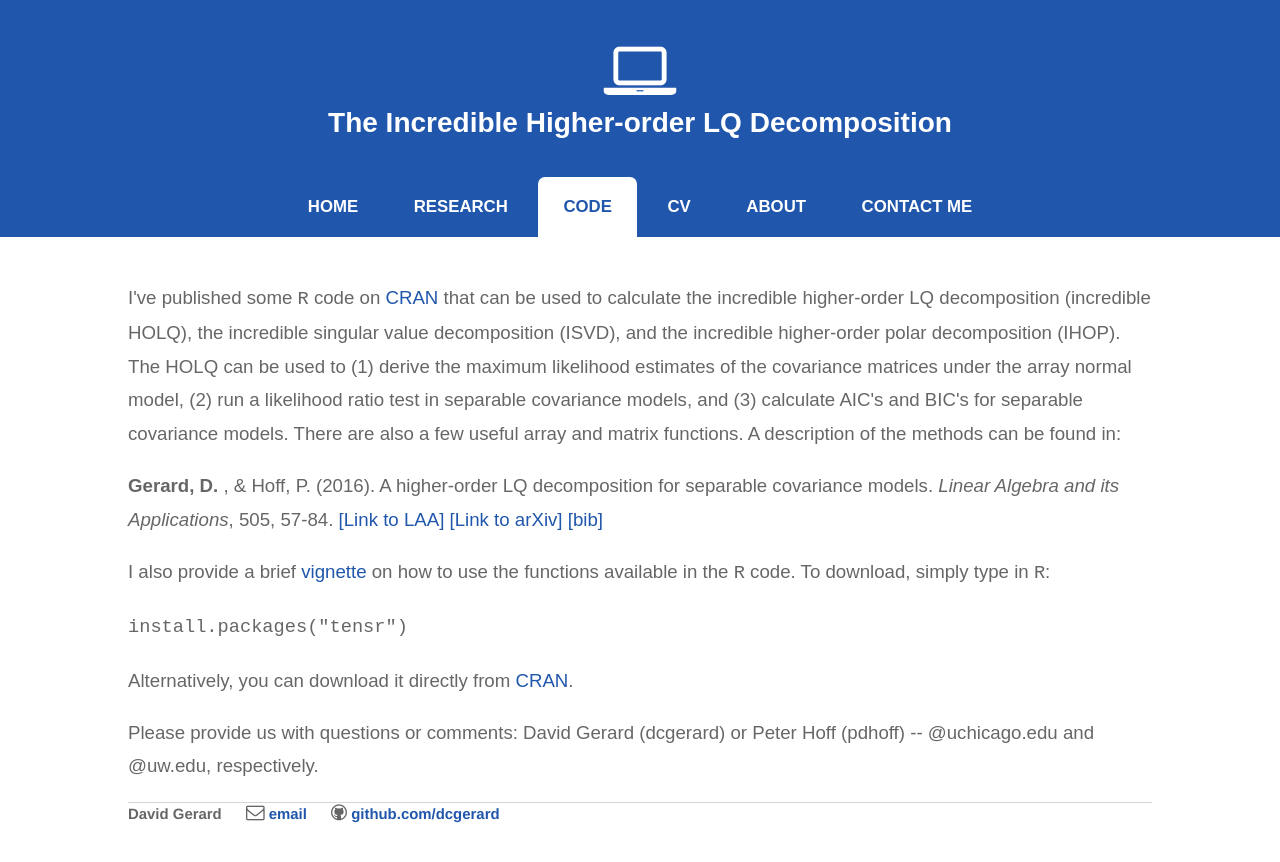
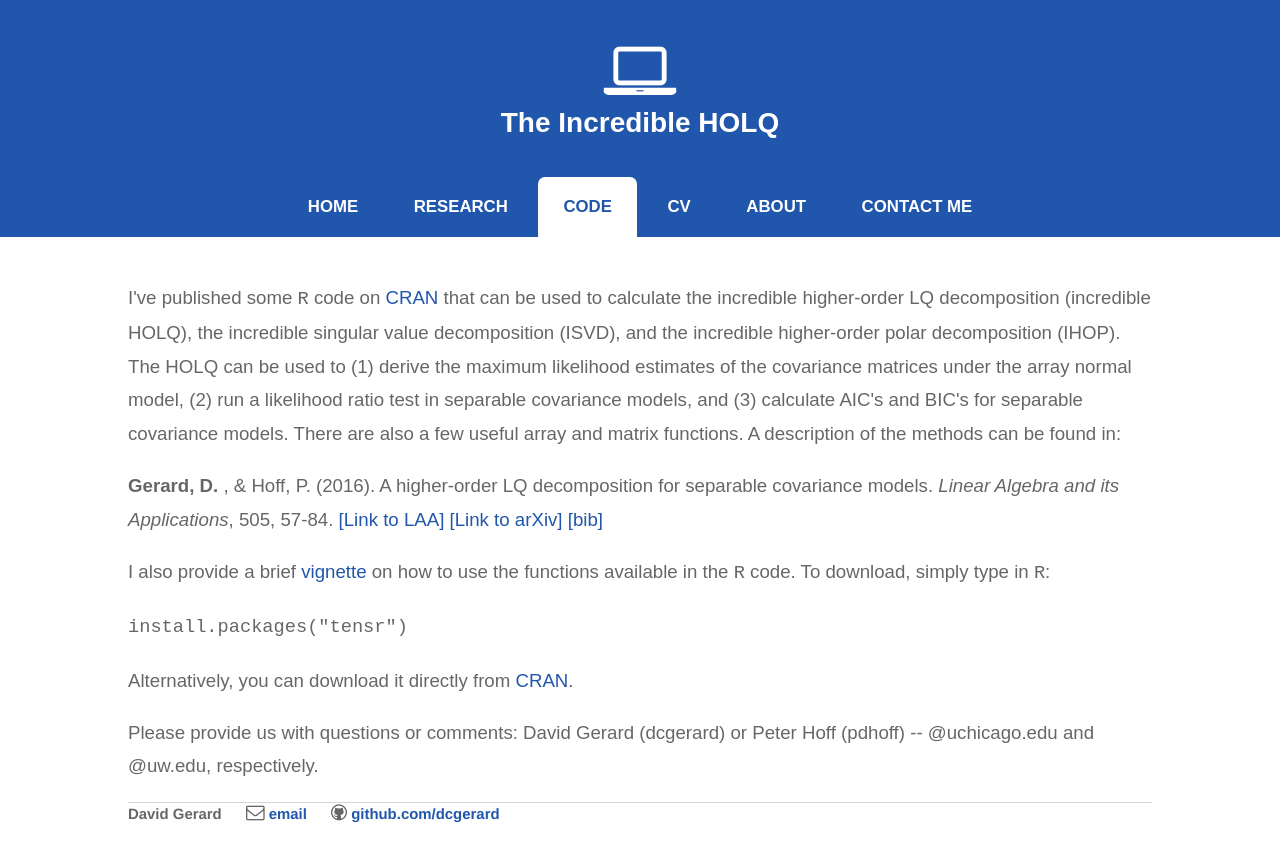
Before and after one commit to dcgerard/dcgerard.github.io, a Jekyll site: the page built from _posts/2016-10-25-holq-code.html, in a window 1280 px wide. Shown: the top 862 px of the page. Built offline with Jekyll 4.4.1, drawn with Linux system fonts in a browser that asks for light colours.

Commit message:
changed a code name and limit 3

```diff
--- a/_layouts/default.html
+++ b/_layouts/default.html
@@ -39,7 +39,7 @@
 	<li {% if page.category == "research" %} class="active" {% endif %}>
 	  <a href="/research">Research</a>
 	  <ul >
-	    {% for post in site.categories.research limit:4 %}
+	    {% for post in site.categories.research limit:3 %}
 	    <li> <a href="{{ post.url }}" title="{{ post.title }}"><font size="2">{{ post.title }}</font></a></li>
 	    {% endfor %}
 	    <li> <a href="/research"><font size="2">All Research</font></a></li>
@@ -48,7 +48,7 @@
 	<li {% if page.category == "code" %} class="active" {% endif %}>
 	  <a href="/code">Code</a>
 	  <ul>
-	    {% for post in site.categories.code limit:4 %}
+	    {% for post in site.categories.code limit:3 %}
 	    <li> <a href="{{ post.url }}" title="{{ post.title }}"><font size="2">{{ post.title }}</font></a></li>
 	    {% endfor %}
 	    <li> <a href="/code"><font size="2">All Code</font></a></li>
--- a/_posts/2016-10-25-holq-code.html
+++ b/_posts/2016-10-25-holq-code.html
@@ -1,5 +1,5 @@
 ---
-title: The Incredible Higher-order LQ Decomposition
+title: The Incredible HOLQ
 category: code
 layout: default
 description: These functions will calculate Tucker decompositions. These are tensor generalizations of common matrix decompositions, such as the SVD, the LQ, and the Polar decompositions. The higher-order LQ decomposition provides the maximum likelihood estimators from the array normal model. Also included is a function to run a likelihood ratio test in separable covariance models.
```
